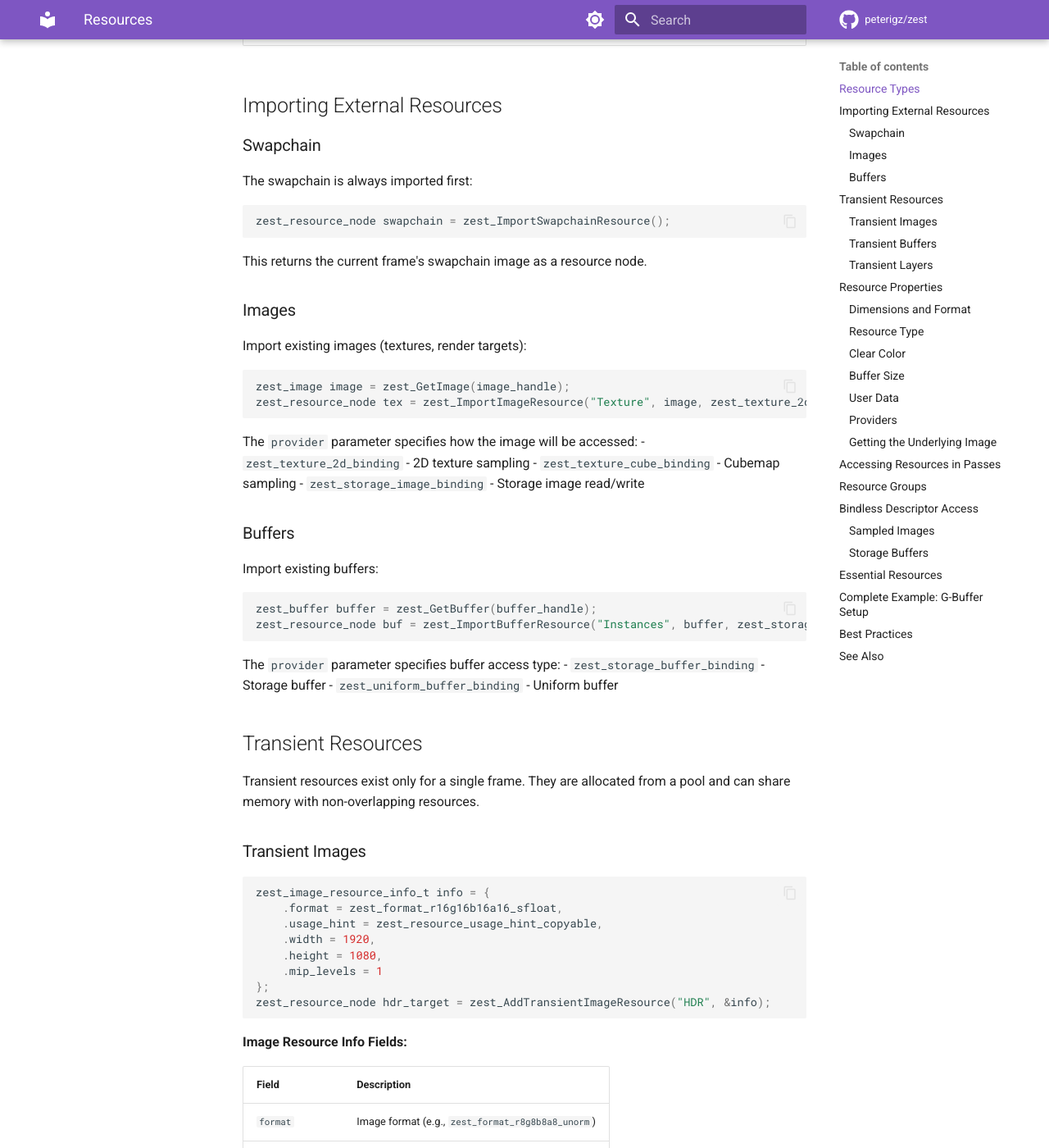
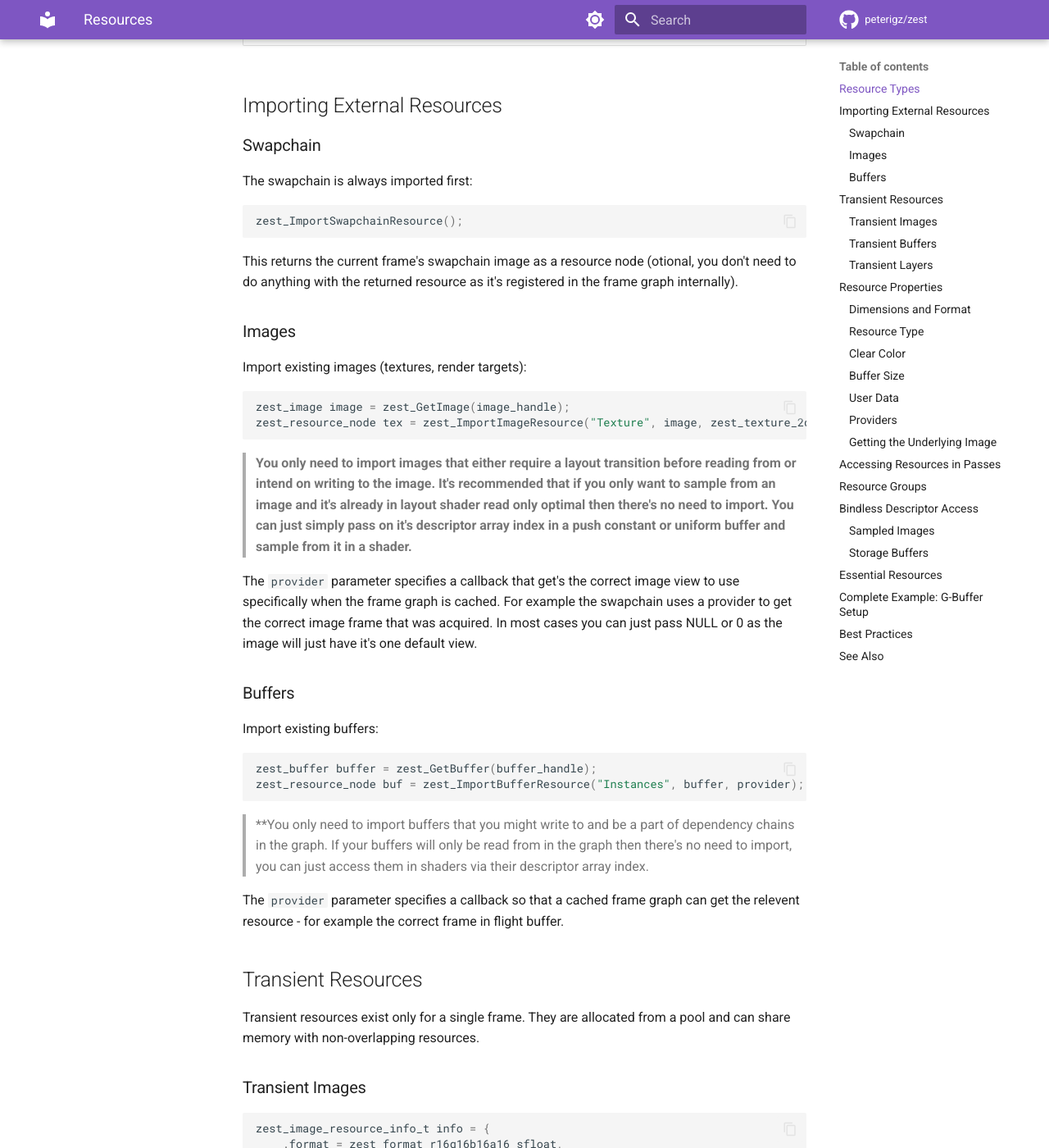
Before and after one commit to peterigz/zest, an MkDocs documentation site: the page built from docs/concepts/frame-graph/resources.md, in a window 1280 px wide and 1400 px high, scrolled down 538 px. Shown: the whole window at 82% size. Built offline with MkDocs 1.6.1 and Material for MkDocs 9.7.7, drawn with Linux system fonts in a browser that asks for light colours; comment, search, counter and statistics services are not loaded; some of the changed text lies outside the part shown.

Commit message:
Update resources.md

````diff
--- a/docs/concepts/frame-graph/resources.md
+++ b/docs/concepts/frame-graph/resources.md
@@ -17,10 +17,10 @@ Resources are the data that flows through a frame graph. This page covers import
 The swapchain is always imported first:
 
 ```cpp
-zest_resource_node swapchain = zest_ImportSwapchainResource();
+zest_ImportSwapchainResource();
 ```
 
-This returns the current frame's swapchain image as a resource node.
+This returns the current frame's swapchain image as a resource node (otional, you don't need to do anything with the returned resource as it's registered in the frame graph internally).
 
 ### Images
 
@@ -30,11 +30,9 @@ Import existing images (textures, render targets):
 zest_image image = zest_GetImage(image_handle);
 zest_resource_node tex = zest_ImportImageResource("Texture", image, zest_texture_2d_binding);
 ```
+> **You only need to import images that either require a layout transition before reading from or intend on writing to the image. It's recommended that if you only want to sample from an image and it's already in layout shader read only optimal then there's no need to import. You can just simply pass on it's descriptor array index in a push constant or uniform buffer and sample from it in a shader.**
 
-The `provider` parameter specifies how the image will be accessed:
-- `zest_texture_2d_binding` - 2D texture sampling
-- `zest_texture_cube_binding` - Cubemap sampling
-- `zest_storage_image_binding` - Storage image read/write
+The `provider` parameter specifies a callback that get's the correct image view to use specifically when the frame graph is cached. For example the swapchain uses a provider to get the correct image frame that was acquired. In most cases you can just pass NULL or 0 as the image will just have it's one default view.
 
 ### Buffers
 
@@ -42,12 +40,12 @@ Import existing buffers:
 
 ```cpp
 zest_buffer buffer = zest_GetBuffer(buffer_handle);
-zest_resource_node buf = zest_ImportBufferResource("Instances", buffer, zest_storage_buffer_binding);
+zest_resource_node buf = zest_ImportBufferResource("Instances", buffer, provider);
 ```
 
-The `provider` parameter specifies buffer access type:
-- `zest_storage_buffer_binding` - Storage buffer
-- `zest_uniform_buffer_binding` - Uniform buffer
+> **You only need to import buffers that you might write to and be a part of dependency chains in the graph. If your buffers will only be read from in the graph then there's no need to import, you can just access them in shaders via their descriptor array index.
+
+The `provider` parameter specifies a callback so that a cached frame graph can get the relevent resource - for example the correct frame in flight buffer.
 
 ## Transient Resources
 
@@ -71,7 +69,7 @@ zest_resource_node hdr_target = zest_AddTransientImageResource("HDR", &info);
 | Field | Description |
 |-------|-------------|
 | `format` | Image format (e.g., `zest_format_r8g8b8a8_unorm`) |
-| `usage_hint` | How the image will be used |
+| `usage_hint` | How the image will be used to give the frame graph hint to set the correct usage flags |
 | `width`, `height` | Dimensions in pixels |
 | `mip_levels` | Number of mip levels (1 = no mipmaps) |
 
@@ -100,11 +98,13 @@ For layer-based rendering with previous frame access:
 zest_resource_node layer_node = zest_AddTransientLayerResource("Sprites", sprite_layer, zest_false);
 ```
 
-The `prev_fif` parameter controls which frame-in-flight's buffer is used:
+For advanced use: the `prev_fif` parameter controls which frame-in-flight's buffer is used:
 - `zest_false` - Current frame's buffer
 - `zest_true` - Previous frame's buffer (for temporal effects)
 
 ## Resource Properties
+
+It can be useful to access resource properties inside pass callback functions.
 
 ### Dimensions and Format
 
@@ -121,6 +121,20 @@ Get full image description:
 ```cpp
 zest_image_info_t info = zest_GetResourceImageDescription(resource);
 ```
+
+The info struct contains the following data:
+
+| Field | Description |
+|-------|-------------|
+| `extent` | The image dimensions, width, height and depth |
+| `mip_levels` | The number of mip levels in the image |
+| `layer_count` | The number of image array layers if the image is a texture array |
+| `format` | The image format (zest_format) |
+| `aspect_flags` | The aspect flag (color, depth or stencil) |
+| `sample_count` | The sample count |
+| `flags` | The flags that describe how the image is used |
+| `layout` | The image layout (general, readonly, attachment etc.) |
+
 
 ### Resource Type
 
@@ -139,7 +153,7 @@ zest_SetResourceClearColor(color_target, 0.1f, 0.1f, 0.1f, 1.0f);
 
 ### Buffer Size
 
-Dynamically resize a buffer resource:
+Dynamically resize a buffer resource. This can be called inside a resource buffer provider function before the transient buffer is created if won't know the size until frame execution.
 
 ```cpp
 zest_SetResourceBufferSize(buffer_resource, new_size);
@@ -147,7 +161,7 @@ zest_SetResourceBufferSize(buffer_resource, new_size);
 
 ### User Data
 
-Attach custom data to resources:
+Attach custom data to resources that you can retrieve inside a pass callback function.
 
 ```cpp
 // Store
@@ -163,10 +177,10 @@ Change how a resource is accessed:
 
 ```cpp
 // Change image binding type
-zest_SetResourceImageProvider(resource, zest_storage_image_binding);
+zest_SetResourceImageProvider(resource, callback);
 
 // Change buffer binding type
-zest_SetResourceBufferProvider(resource, zest_uniform_buffer_binding);
+zest_SetResourceBufferProvider(resource, callback);
 ```
 
 ### Getting the Underlying Image
@@ -198,6 +212,7 @@ Group multiple resources for convenience:
 ```cpp
 // Create group
 zest_resource_group gbuffer = zest_CreateResourceGroup();
+zest_resource_group scene_output = zest_CreateResourceGroup();
 
 // Add resources
 zest_AddResourceToGroup(gbuffer, albedo);
@@ -218,6 +241,8 @@ zest_BeginRenderPass("G-Buffer"); {
 ## Bindless Descriptor Access
 
 Get bindless descriptor indices for transient resources:
+
+> **Note: transient descriptor array indexes are automatically released after use.**
 
 ### Sampled Images
 
@@ -304,7 +329,7 @@ if (zest_BeginFrameGraph(context, "Deferred", &cache_key)) {
 ## Best Practices
 
 1. **Use transient resources for intermediates** - They benefit from memory aliasing
-2. **Import persistent resources** - Textures, meshes, and long-lived data
+2. **Import persistent resources only if used as output** - Textures, meshes, and long-lived data that you need to write too or transition.
 3. **Group related resources** - Simplifies MRT and G-buffer setups
 4. **Set clear colors explicitly** - Avoids undefined initial values
 5. **Use bindless helpers** - Simplifies shader resource access
````
Also changed, not shown: other parts of docs/concepts/frame-graph/resources.md (+10 -2 lines).
